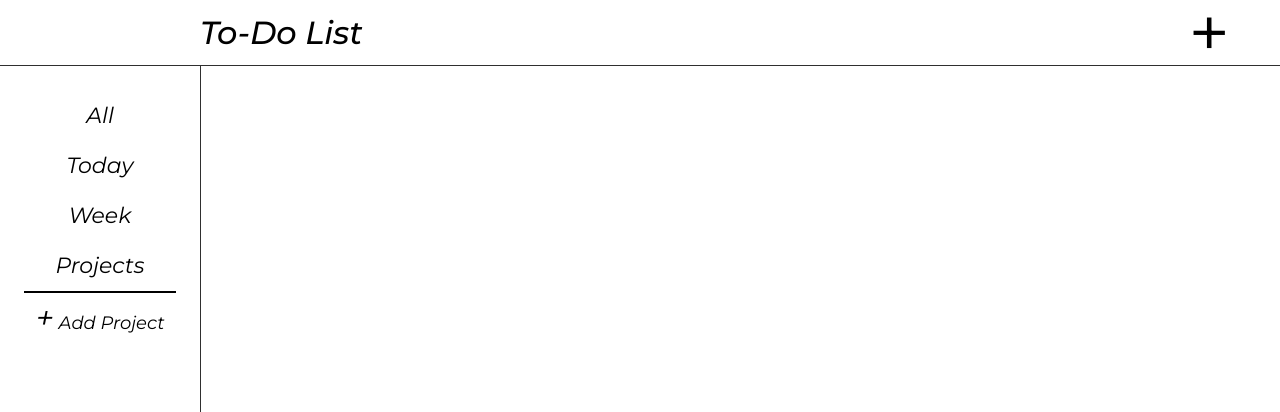
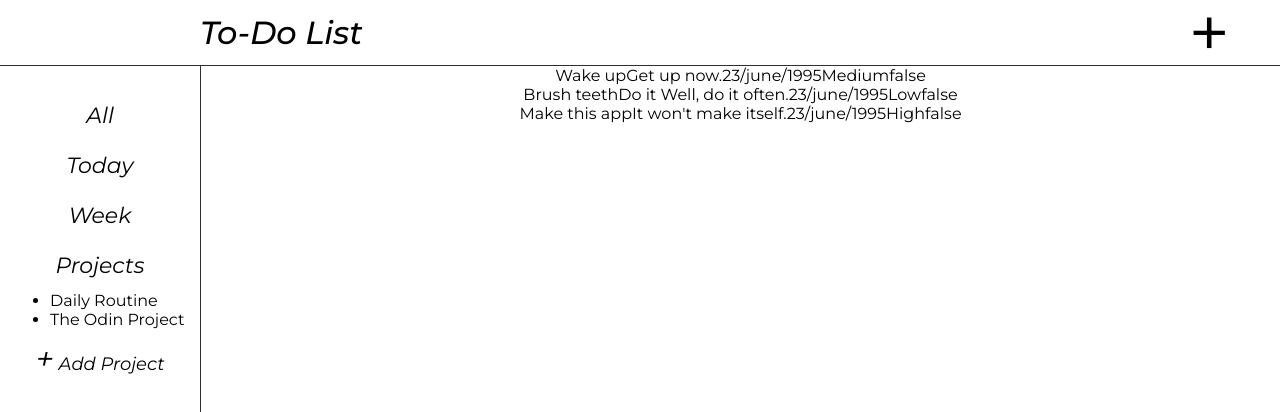
Before and after one commit to AStraightLine/todo, a website built with webpack: page dist/index.html in a window 1280 px wide. Shown: the top 412 px of the page. Built offline with nearby package versions, Linux system fonts and the light colour scheme.

Commit message:
Implemented base functionality for displaying ToDos by Project selection.

```diff
--- a/src/Modules/Interface.js
+++ b/src/Modules/Interface.js
@@ -4,10 +4,20 @@ import {UI} from './UI'
 
 // Middle man between UI, Projects and ToDos
 // Perhaps more of a controller too.
-const Interface = (() => {
+export const Interface = (() => {
 
     let _allToDos = [];
     let _allProjects = [];
+
+    // For testing purposes populating _allProjects with a few mocks
+    _allProjects.push(Project('Daily Routine'));
+    _allProjects.push(Project('The Odin Project'));
+    // And populate those with some toDos
+    _allToDos.push(ToDo('Wake up', 'Get up now.', '23/june/1995', 'Medium', false));
+    _allToDos.push(ToDo('Brush teeth', 'Do it Well, do it often.', '23/june/1995', 'Low', false));
+    _allToDos.push(ToDo('Make this app', "It won't make itself.", '23/june/1995', 'High', false));
+
+    //title, desc, due, prio, complete
 
     // add new Todo and Project objects to array of Todos and Projects after they've been created.
     const _addToDo = (newTodo) => {
@@ -18,17 +28,33 @@ const Interface = (() => {
         _allProjects.push(newProject);
     };
 
-    // Make new ToDo out of user input
-    const newToDo = () => {
-
+    const _getProject = (project) => {
+        const _project = _allProjects.filter(obj => {
+            obj.getTitle() == project;
+        });
+        return _project;
     };
 
-    const newProject = () => {
+    // create new todo and project objects
+    const newToDo = (title, desc, due, prio, complete, project) => {
+        _allToDos.push(ToDo(title, desc, due, prio, complete));
+        if(project) {
+            const _project = _getProject();
+            _project[0].addTodo(_newTodo);
+        }
+    };
 
+    const newProject = (title) => {
+        _allProjects.push(Project(title));
     };
+
+    const getAllToDos = () => _allToDos;
+    const getAllProjects = () => _allProjects;
 
     return {
         newToDo,
         newProject,
+        getAllToDos,
+        getAllProjects,
     };
 })();
--- a/src/Modules/Project.js
+++ b/src/Modules/Project.js
@@ -1,4 +1,5 @@
 export const Project = (title) => {
+
     let _title = title;
     let _Todos = [];
 
--- a/src/Modules/ToDo.js
+++ b/src/Modules/ToDo.js
@@ -1,4 +1,4 @@
-const ToDo = (title, desc, due, prio, complete) => {
+export const ToDo = (title, desc, due, prio, complete) => {
     let _title = title;
     let _desc = desc;
     let _due = due;
--- a/src/Modules/UI.js
+++ b/src/Modules/UI.js
@@ -24,7 +24,15 @@ export const UI = (() => {
     // Project form inputs
     const _projectNameInput = document.getElementById('projectNameInput');
 
+    // Area to populate with ToDos based on project selection (default 'All')
+    const _toDosContainer = document.getElementById('toDosContainer');
+
+    //Area to popualte with clickable project names
+    const _projectsContainer = document.getElementById('projectsContainer');
+
     const initUI = () => {
+        _populateToDoDisplay(Interface.getAllToDos());
+        _populateProjectsDisplay();
         _initListeners();
     };
 
@@ -87,8 +95,62 @@ export const UI = (() => {
     };
 
     const _addProjectSubmit = () => {
-        // working time to implement
+        const _titleInput = document.getElementById('projectNameInput').value;
+        Interface.newProject(_titleInput);
+
         _closeNewProjectForm();
+    };
+
+    const _populateProjectsDisplay = () => {
+        for(let i = 0; i < Interface.getAllProjects().length; i++) {
+            const _projectTitle = Interface.getAllProjects()[i].getTitle();
+            const _project = document.createElement('li');
+
+            _project.setAttribute('id', 'project' + _projectTitle);
+            _project.classList.add('project');
+            _project.textContent = _projectTitle;
+            _projectsContainer.appendChild(_project);
+        };
+    };
+
+    const _populateToDoDisplay = (project) => {
+        for(let i = 0; i < project.length; i++) {
+            // To Do Container
+            const _toDoContainer = document.createElement('div');
+            _toDoContainer.setAttribute('id', project[i].getTitle() + 'toDo');
+            _toDoContainer.classList.add('toDoContainer');
+
+            // To Do properties
+            const _toDoTitle = document.createElement('div');
+            _toDoTitle.classList.add('toDoTitle');
+            _toDoTitle.textContent = project[i].getTitle();
+
+            const _toDoDesc = document.createElement('div');
+            _toDoDesc.classList.add('toDoDesc');
+            _toDoDesc.textContent = project[i].getDesc();
+
+            const _toDoDue = document.createElement('div');
+            _toDoDue.classList.add('toDoDue');
+            _toDoDue.textContent = project[i].getDue();
+
+            const _toDoPrio = document.createElement('div');
+            _toDoPrio.classList.add('toDoPrio');
+            _toDoPrio.textContent = project[i].getPrio();
+
+            const _toDoComplete = document.createElement('div');
+            _toDoComplete.classList.add('toDoComplete');
+            _toDoComplete.textContent = project[i].getComplete();
+
+            // Add Properties to container
+            _toDoContainer.appendChild(_toDoTitle);
+            _toDoContainer.appendChild(_toDoDesc);
+            _toDoContainer.appendChild(_toDoDue);
+            _toDoContainer.appendChild(_toDoPrio);
+            _toDoContainer.appendChild(_toDoComplete);
+
+            // Add container to DOM
+            _toDosContainer.appendChild(_toDoContainer);
+        };
     };
 
     return {
```
Also changed, not shown: dist/index.html, dist/main.js, dist/styles/main.css.
